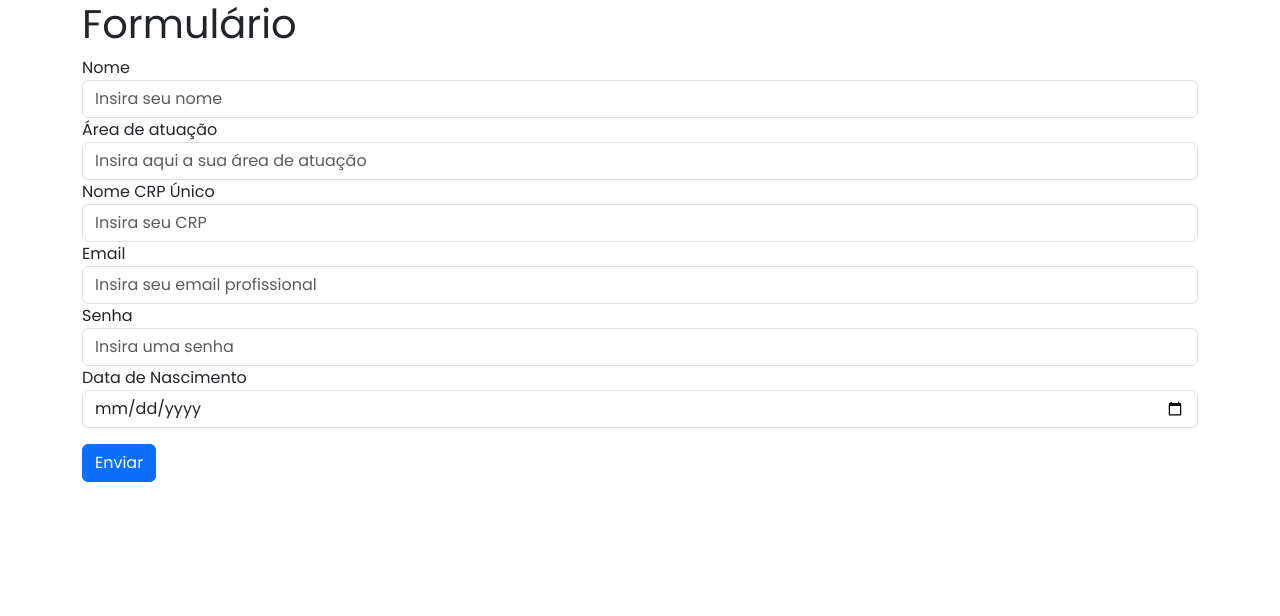
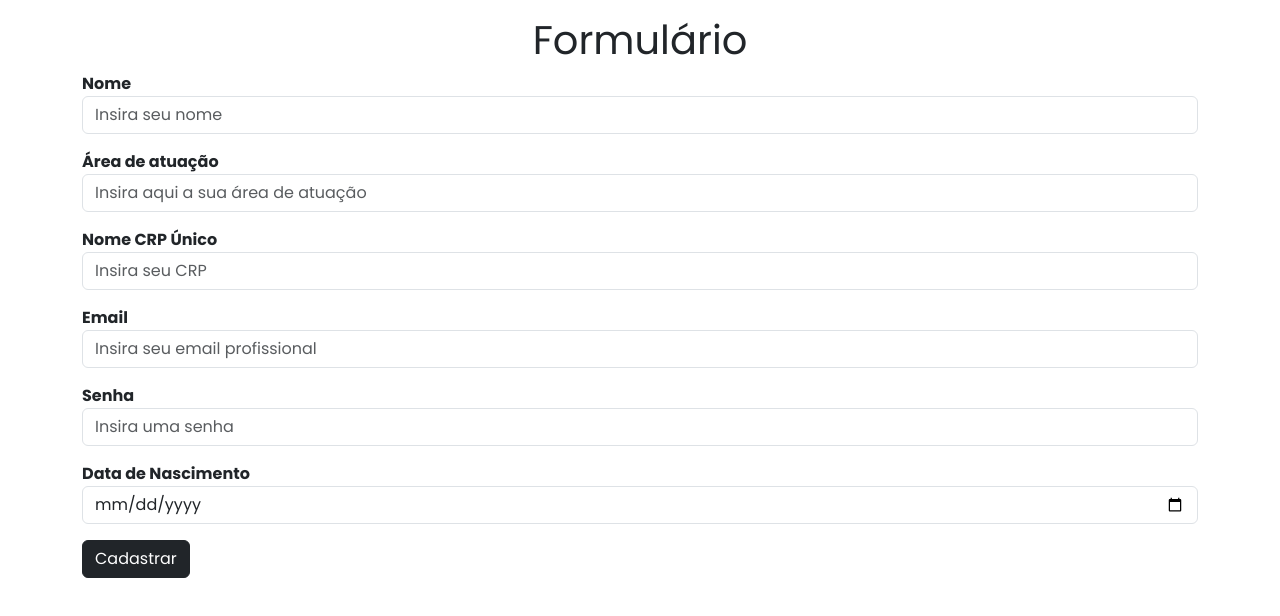
Before and after one commit to RecodeSquad14/projeto-final-mvc, a plain HTML site: page src/main/resources/templates/pages/form-profissional.html in a window 1280 px wide. Drawn offline with nearby package versions, Linux system fonts and the light colour scheme.

Commit message:
mudanças de mudanças no bootstrap

```diff
--- a/src/main/resources/templates/pages/form-profissional.html
+++ b/src/main/resources/templates/pages/form-profissional.html
@@ -4,6 +4,7 @@
     <meta charset="UTF-8">
     <meta name="viewport" content="width=device-width, initial-scale=1.0">
     <title>Formulário em Bootstrap</title>
+
     <link rel="shortcut icon" href="/src/main/resources/static/img/logo.ico" type="image/x-icon">
     <link rel="stylesheet" href="/src/main/resources/static/css/style.css" /> <!-- Importação do arquivo CSS que vamos editar -->
 
@@ -19,34 +20,34 @@
 
 
 <div class="container">
-    <h1>Formulário</h1>
+    <h1 class="text-center mt-3">Formulário</h1>
     <form>
-        <div class="form-group">
-            <label for="nome_completo">Nome</label>
+        <div class="form-group mb-3">
+            <label for="nome_completo" class="fw-bolder">Nome</label>
             <input type="text" class="form-control" id="nome_completo" name="nome_completo" required placeholder="Insira seu nome">
         </div>
-        <div class="form-group">
-            <label for="neurodivergencia">Área de atuação</label>
+        <div class="form-group mb-3">
+            <label for="neurodivergencia" class="fw-bolder">Área de atuação</label>
             <input type="text" class="form-control" id="areadeatuacao" name="areadeatuacao" required placeholder="Insira aqui a sua área de atuação">
         </div>
-        <div class="form-group">
-            <label for="nome">Nome CRP Único</label>
+        <div class="form-group mb-3">
+            <label for="nome" class="fw-bolder">Nome CRP Único</label>
             <input type="text" class="form-control" id="nome" name="nome_crp_unico" required placeholder="Insira seu CRP">
         </div>
-        <div class="form-group">
-            <label for="email">Email</label>
+        <div class="form-group mb-3">
+            <label for="email" class="fw-bolder">Email</label>
             <input type="email" class="form-control" id="email" name="email" required placeholder="Insira seu email profissional">
         </div>
-        <div class="form-group">
-            <label for="senha">Senha</label>
+        <div class="form-grou mb-3">
+            <label for="senha" class="fw-bolder">Senha</label>
             <input type="password" class="form-control" id="senha" name="senha" required placeholder="Insira uma senha">
         </div>
 
         <div class="form-group mb-3">
-            <label for="data_nascimento">Data de Nascimento</label>
+            <label for="data_nascimento" class="fw-bolder">Data de Nascimento</label>
             <input type="date" class="form-control" id="data_nascimento" name="data_nascimento" required>
         </div>
-        <button type="submit" class="btn btn-primary">Enviar</button>
+        <button type="submit" class="btn btn-dark">Cadastrar</button>
     </form>
 </div>
 
```
Also changed, not shown: 1 other file.
